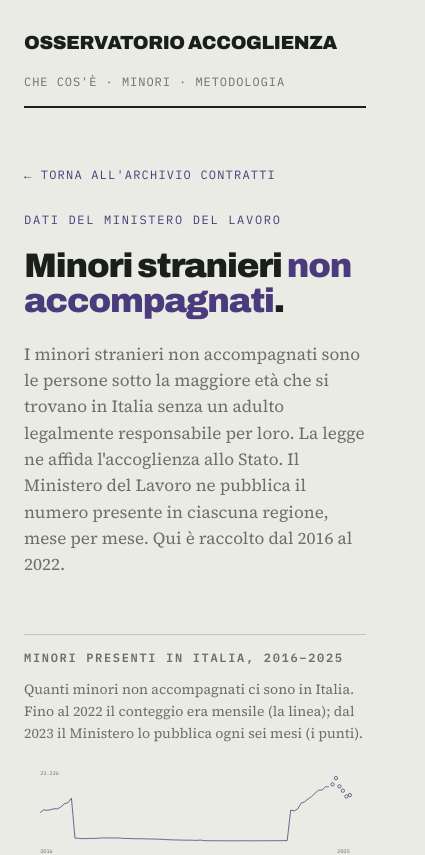
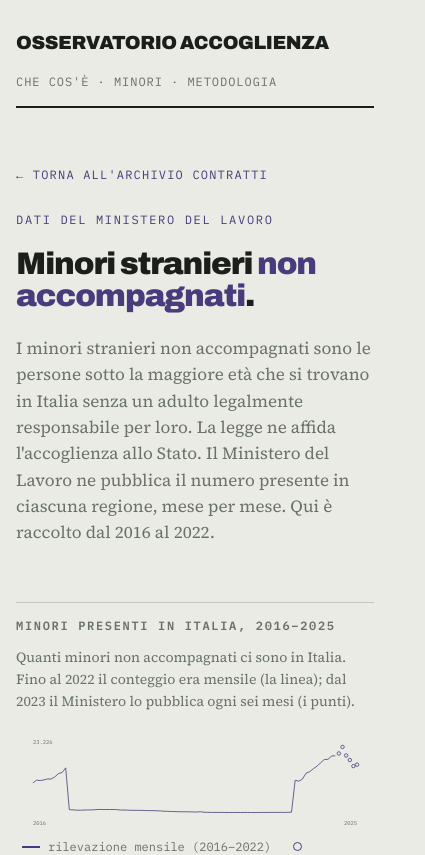
Before and after one commit to gianlivio/osservatorio-accoglienza, a Next.js app in the folder sito/: page /minori in a window 390 px wide. Shown: the top 855 px of the page, 425 px wide, since content can reach past the window. Built offline with nearby package versions, Linux system fonts and the light colour scheme.

Commit message:
responsive mobile

```diff
--- a/sito/app/globals.css
+++ b/sito/app/globals.css
@@ -134,3 +134,13 @@ th.num .ordina{flex-direction:row-reverse}
 .leg-linea{display:inline-block;width:18px;height:2px;background:var(--timbro);margin-left:6px}
 .leg-punto{display:inline-block;width:9px;height:9px;border-radius:50%;
   border:1.6px solid var(--timbro);background:var(--carta);margin-left:14px}
+
+@media (max-width: 640px){
+  .sezione{overflow-x:auto}
+  .dettagli{grid-template-columns:1fr}
+  .cifre{grid-template-columns:repeat(2, 1fr)}
+  .tesi{font-size:clamp(28px, 8vw, 40px)}
+  .guscio{padding-left:16px;padding-right:16px}
+  .spark,.grafico-naz svg{width:100%}
+  .periodi{gap:4px;font-size:11px}
+}
```
